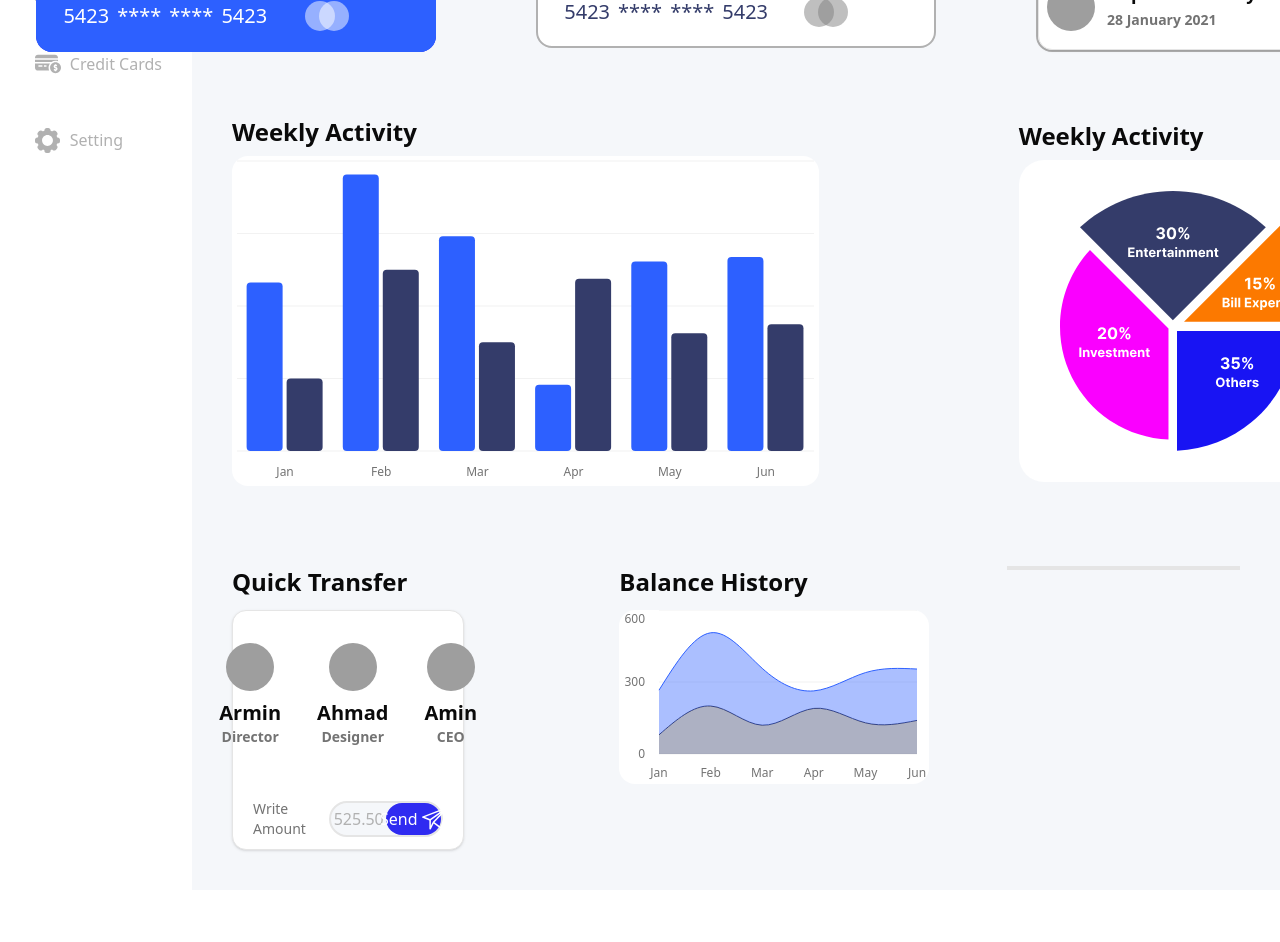
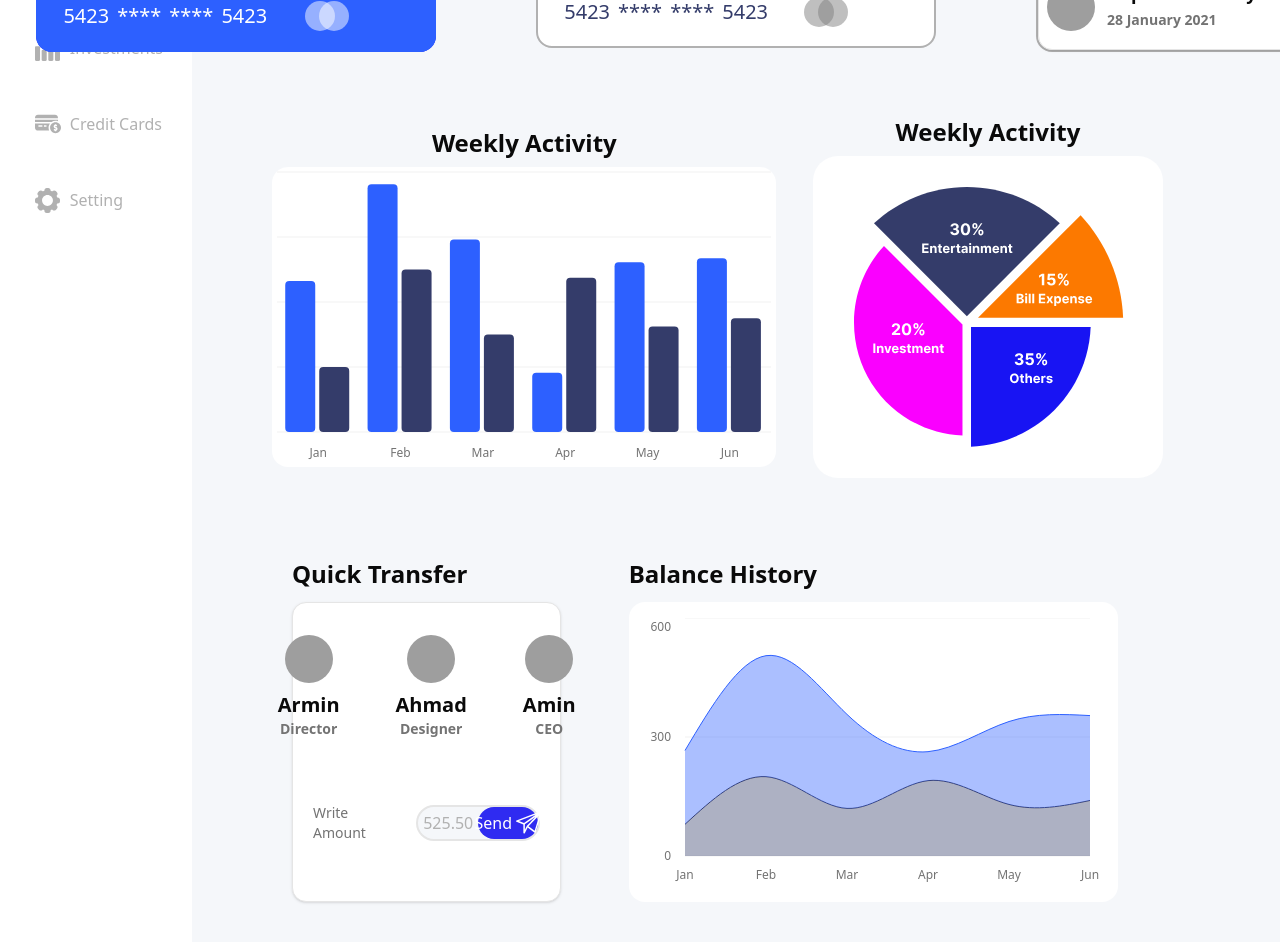
Before and after one commit to ArminHasanzadeh/Dashbord, a React (Vite) app: page /dashboard in a window 1280 px wide. Shown: the part 340-1282 px from the top of the page. Before the commit the page ends 1230 px from the top, so only its background shows below. Built offline with nearby package versions, Linux system fonts and the light colour scheme; grey boxes are pictures that could not be loaded.

Commit message:
complet all of dashbored

```diff
--- a/src/header/Header.jsx
+++ b/src/header/Header.jsx
@@ -20,7 +20,7 @@ function Header() {
           </div>
           <div className=" w-full h-[80%] flex">
 
-            <ul className="w-[90%] ] gap-9 flex flex-col text-[var(--NavColor)] NavUl pt-5" >
+            <ul className="w-[90%] ] gap-9 flex flex-col text-[var(--NavColor)] NavUl pt-20" >
               <li className="flex justify-start items-center">
                 <div className="NavUl2 w-[2%] h-10 rounded-tr-2xl rounded-br-2xl mr-8"></div>
                 <span>
--- a/src/pages/Dashboard/Dashboard.jsx
+++ b/src/pages/Dashboard/Dashboard.jsx
@@ -2,6 +2,7 @@ import React from "react";
 import CardImg from "../../../public/Card.png";
 import CardBlack from "../../../public/CardBlack.png";
 
+import { Calendar } from "../../../components/ui/calendar";
 
 import {
   Area,
@@ -57,10 +58,9 @@ const chartConfig = {
 };
 
 function Dashboard(props) {
-
   return (
     <section className=" w-[100%] h-full bg-[var(--BgColor)] ">
-      <div className="flex p-10 pt-6 w-full h-full   gap-25 justify-center items-center">
+      <div className="flex p-10 pt-6 w-full h-auto gap-25 justify-center items-center">
         <div className=" flex justify-center items-start flex-col gap-2">
           <h2 className="font-bold text-2xl">My Cards</h2>
           <div className=" flex justify-d gap-2 items-center flex-col w-100 h-60  rounded-2xl bg-[var(--CardColor)] ">
@@ -132,7 +132,7 @@ function Dashboard(props) {
           </div>
         </div>
 
-        <div className=" flex justify-center items-end flex-col gap-2">
+        <div className=" flex justify-center items-end flex-col gap-2 ">
           <h2 className="">See All</h2>
           <div className=" flex justify-start gap-2 items-center flex-col w-100 h-60  rounded-2xl border-2  border-[var(--NavColor)] bg-white ">
             <div className="flex justify-start items-center w-[90%] pt-2  h-[30%] text-[var(--TextColor)]">
@@ -252,17 +252,18 @@ function Dashboard(props) {
           </div>
         </div>
       </div>
-      <div className="flex p-10 pt-6 w-full h-auto justify-start items-center gap-50 ">
-        <div className="flex flex-col justify-center items-start gap-2">
+      <div className="flex p-10 pt-6 w-full h-auto justify-center items-center">
+        <div className="flex flex-col justify-center items-center gap-2 w-[50%]">
           <h2 className="font-bold text-2xl">Weekly Activity</h2>
-          <div>
+          <div className="flex justify-center items-center w-full h-[300px]">
             <ChartContainer
               config={chartConfig}
-              className="min-h-[330px] w-full bg-white rounded-2xl"
+              className="h-full w-full bg-white rounded-2xl"
             >
-              <BarChart accessibilityLayer data={chartData}>
+              <BarChart accessibilityLayer data={chartData} >
                 <CartesianGrid vertical={false} />
                 <XAxis
+
                   dataKey="month"
                   tickLine={false}
                   tickMargin={10}
@@ -271,13 +272,13 @@ function Dashboard(props) {
                 />
                 <ChartTooltip content={<ChartTooltipContent />} />
 
-                <Bar dataKey="desktop" fill="var(--color-desktop)" radius={4} />
+                <Bar dataKey="desktop" fill="var(--color-desktop)" radius={4}  />
                 <Bar dataKey="mobile" fill="var(--color-mobile)" radius={4} />
               </BarChart>
             </ChartContainer>
           </div>
         </div>
-        <div className="flex flex-col justify-start items-start gap-2 w-full h-auto">
+        <div className="flex flex-col justify-start items-center gap-2 w-[42%] h-auto ">
           <h2 className="font-bold text-2xl">Weekly Activity</h2>
           <div>
             <span>
@@ -326,14 +327,16 @@ function Dashboard(props) {
           </div>
         </div>
       </div>
-      <div className="flex p-10  w-full h-auto ">
-        <div className=" flex-col w-[50%] h-full flex gap-3">
-          <h3 className="text-2xl font-bold">Quick Transfer</h3>
-          <div className=" flex justify-start  items-center flex-col w-[60%] h-60  rounded-2xl  border-[var(--NavColor)] bg-white">
+      <div className="flex p-10  w-full h-auto justify-center items-center">
+        <div className=" flex-col w-[50%] h-full flex gap-3 justify-center items-start pl-15">
+          <div className="flex justify-start items-center w-full">
+            <h3 className="text-2xl font-bold ">Quick Transfer</h3>
+          </div>
+          <div className=" flex  flex-col w-[80%] h-[300px]  rounded-2xl  border-[var(--NavColor)] bg-white">
             <Card className="w-full h-full flex">
               <CardAction
                 className={
-                  "flex justify-center items-center w-full h-auto  gap-5 text-[20px] "
+                  "flex justify-center items-center w-full h-auto  gap-10 text-[20px] "
                 }
               >
                 <div className="flex justify-center items-center gap-3 p-2 flex-col">
@@ -370,13 +373,13 @@ function Dashboard(props) {
                   </CardTitle>
                 </div>
               </CardAction>
-              <div className="p-5 flex justify-center items-center gap-5">
+              <div className="p-5 flex justify-center items-center gap-5 pt-8">
                 <CardDescription>Write Amount</CardDescription>
                 <div className="w-[60%] h-[2.3rem] rounded-3xl border-2 flex bg-[var(--BgColor)]">
                   <div className="w-[50%] h-full flex justify-center items-center text-[var(--NavColor)]">
                     <p>525.50</p>
                   </div>
-                  <button className="w-[50%] h-full flex justify-center items-center bg-[var(--CardColor)] rounded-3xl text-white gap-1">
+                  <button className="w-[50%] h-full flex justify-center items-center bg-[var(--CardColor)] rounded-3xl transition text-white gap-1 hover:bg-[var(--HoverColor)]">
                     <p>Send</p>
                     <span>
                       <svg
@@ -399,10 +402,10 @@ function Dashboard(props) {
           </div>
         </div>
 
-        <div className=" flex-col w-[50%] h-full flex gap-3">
+        <div className="flex-col w-[80%] h-full flex gap-3">
           <h3 className="text-2xl font-bold">Balance History</h3>
-          <div className="w-[80%] bg-white rounded-2xl  ">
-            <ChartContainer config={chartConfig}>
+          <div className="w-[80%] h-[300px] p-4 bg-white rounded-2xl">
+            <ChartContainer className="w-full h-full " config={chartConfig}>
               <AreaChart
                 accessibilityLayer
                 data={chartData}
@@ -449,9 +452,6 @@ function Dashboard(props) {
             </ChartContainer>
           </div>
         </div>
-        <div className="w-[30%] border-2 h-full">
-
-        </div>
       </div>
     </section>
   );
```
